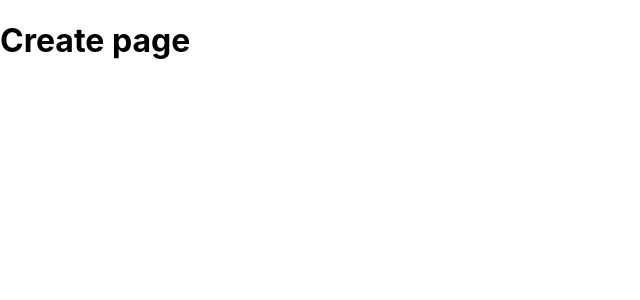
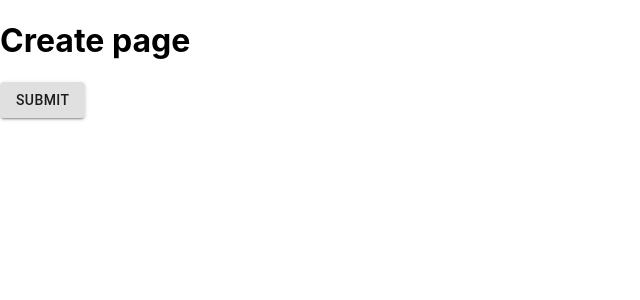
Before and after one commit to os-ucsd/workshop-facilitator, a React (Create React App) app in the folder workshop-facilitator/: page /create in a window 1280 px wide. Shown: the top 300 px of the page, without its empty margins (0-640 px from the left). Built offline with nearby package versions, Linux system fonts and the light colour scheme.

Commit message:
Added basic form w/ Button

```diff
--- a/workshop-facilitator/src/routes/Create.js
+++ b/workshop-facilitator/src/routes/Create.js
@@ -1,4 +1,6 @@
 import React from 'react';
+
+import Button from '@material-ui/core/Button';
 
 class Create extends React.Component{
     constructor(){
@@ -7,11 +9,25 @@ class Create extends React.Component{
     }
 
 
+
+    submitForm = (evt) => {
+        console.log(evt.target);
+
+    }
+
     render(){
 
         return(
-            <h1> Create page </h1>
+            <div>
+                <h1> Create page </h1>
 
+                <form onSubmit={this.submitForm} >
+
+
+                    <Button variant="contained" type="submit">Submit</Button>
+
+                </form>
+            </div>
         );
 
     }
```
